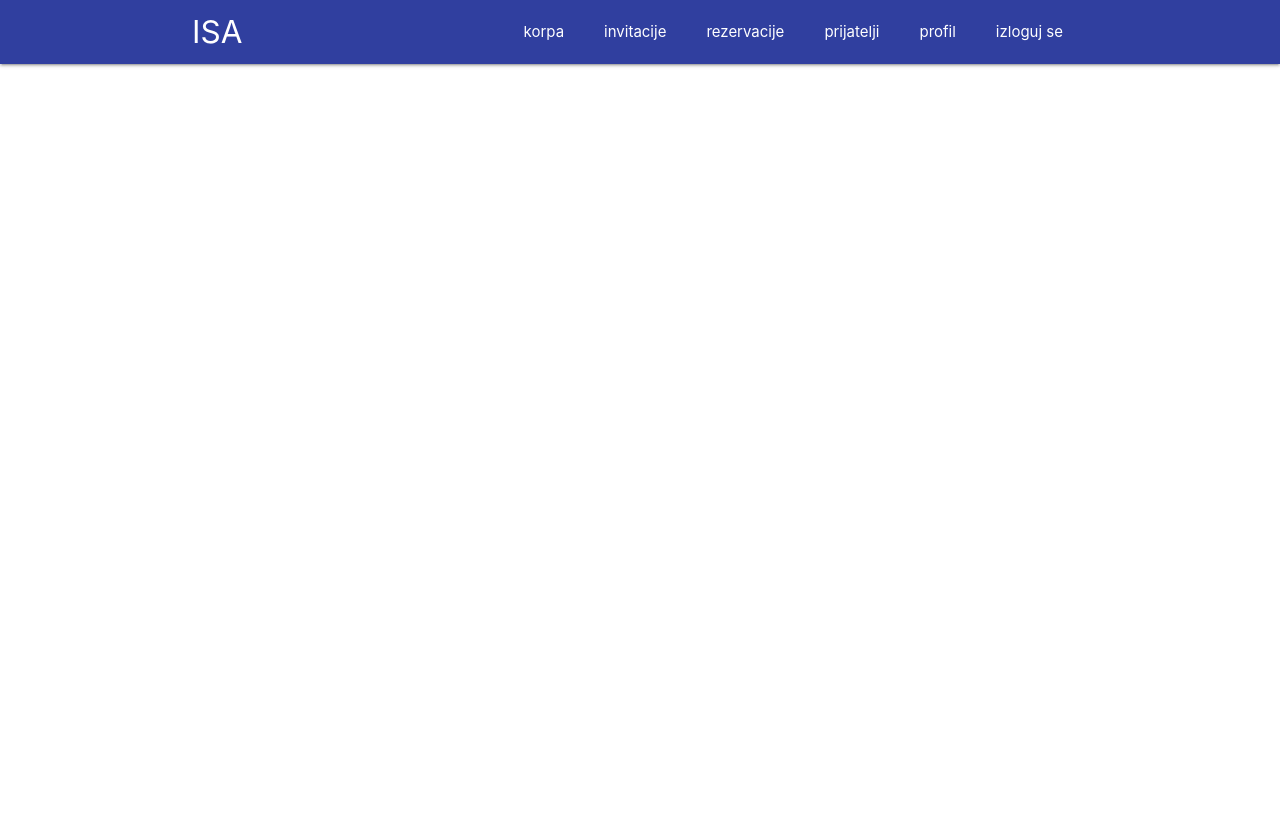
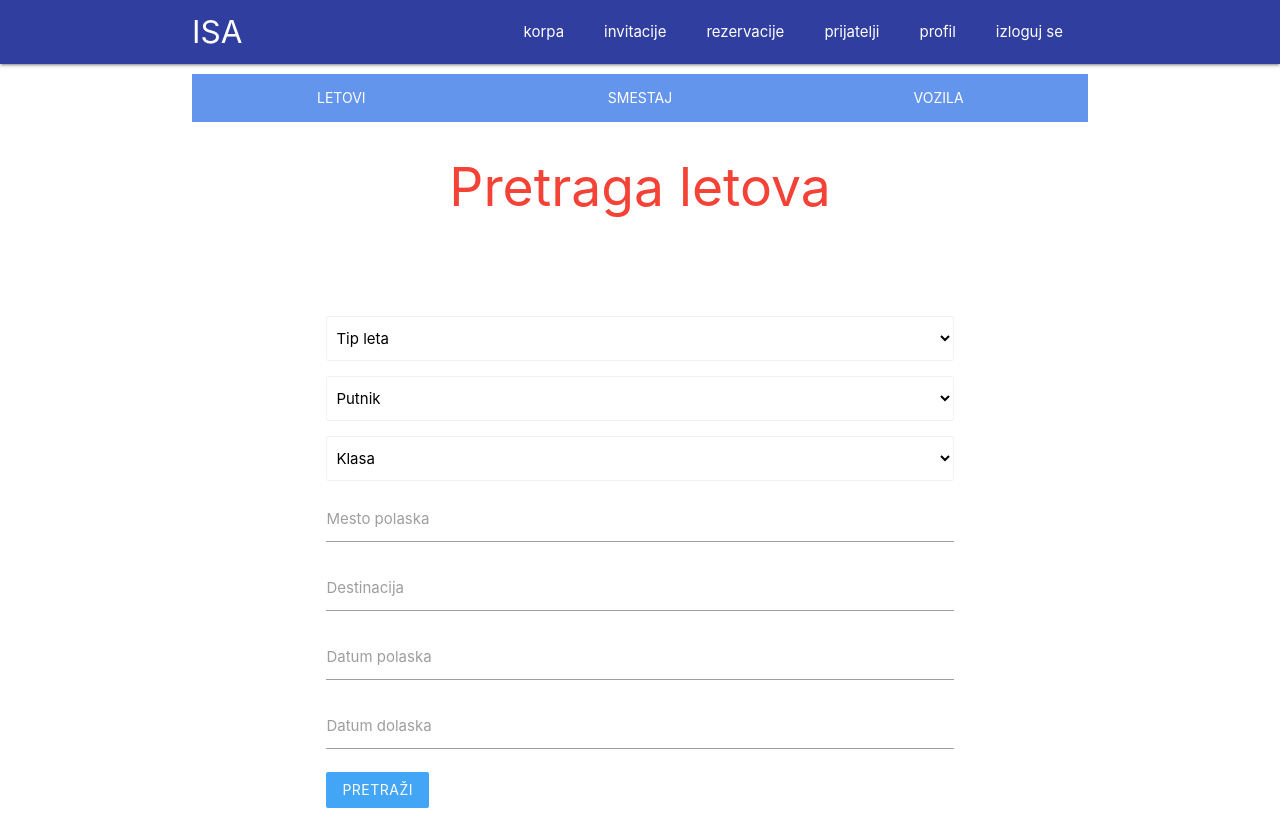
Before and after one commit to denispon/copy-of-ISA-project, a React (Create React App) app in the folder isa-front/: page /letovi in a window 1280 px wide. Before the commit the page ends 800 px from the top, so only its background shows below. Built offline with nearby package versions, Linux system fonts and the light colour scheme.

Commit message:
Dodata forma za pretragu letova i rent a cara.

```diff
--- a/isa-front/public/index.html
+++ b/isa-front/public/index.html
@@ -43,7 +43,13 @@
       To begin the development, run `npm start` or `yarn start`.
       To create a production bundle, use `npm run build` or `yarn build`.
     -->
+    <script src = "https://code.jquery.com/jquery-3.3.1.min.js"></script>
     <script src="https://cdnjs.cloudflare.com/ajax/libs/materialize/1.0.0/js/materialize.min.js"></script>
+    <script>$(document).ready(function(){
+      $('.datepicker').datepicker({
+
+      });
+    });</script>
 
   </body>
 </html>
--- a/isa-front/src/App.js
+++ b/isa-front/src/App.js
@@ -6,8 +6,11 @@ import DashboardUserLogged from "./components/layout/UserLoggedTabs";
 import Friends from "./components/dashboard/friends/FriendsComponent";
 import UserProfile from "./components/dashboard/UserProfile";
 import HotelPretraga from "./components/dashboard/HotelPretraga";
+import LetoviPretraga from "./components/dashboard/LetoviPretraga";
+import RentACarPretraga from "./components/dashboard/RentACarPretraga";
 
 class App extends Component {
+
   render() {
     return (
       <BrowserRouter>
@@ -18,6 +21,8 @@ class App extends Component {
             <Route path="/friends" component={Friends}></Route>
             <Route path="/userProfile" component={UserProfile}></Route>
             <Route path="/smestaj" component={HotelPretraga}></Route>
+            <Route path="/letovi" component={LetoviPretraga}></Route>
+            <Route path="/vozila" component={RentACarPretraga}></Route>
           </Switch>
         </div>
       </BrowserRouter>
--- a/isa-front/src/components/dashboard/HotelPretraga.js
+++ b/isa-front/src/components/dashboard/HotelPretraga.js
@@ -1,12 +1,16 @@
 import React, {Component} from 'react'
 import UserLoggedTabs from '../layout/UserLoggedTabs';
 
+class HotelPretraga extends Component {
 
 
-class HotelPretraga extends Component {
 
     state = {
 
+    }
+
+    handleSubmit = (e) => {
+        e.preventDefault();
     }
 
     render() {
@@ -15,7 +19,7 @@ class HotelPretraga extends Component {
                 <UserLoggedTabs></UserLoggedTabs>
                 <div className="container">
 
-                    <form className="white" >
+                    <form className="white" onSubmit={this.handleSubmit} >
                         <h2 className="red-text lighten-1 center">Pretraga hotela</h2>
                         <div className="container">
                             <div className="input-field">
@@ -23,12 +27,12 @@ class HotelPretraga extends Component {
                                 <input type="text" id='ime_adresa' />
                             </div>
                             <div className="input-field">
-                                <label htmlFor="datom_dolaska">Datum dolaska</label>
-                                <input type="text" id='datom_dolaska' />
+                                <label htmlFor="datum_dolaska">Datum dolaska</label>
+                                <input type="text" id='datum_dolaska' className="datepicker"/>
                             </div>
                             <div className="input-field">
                                 <label htmlFor="datum_odlaska">Datum odlaska</label>
-                                <input type="text" id='datum_odlaska' />
+                                <input type="text" id='datum_odlaska' className="datepicker"/>
                             </div>
                             <div className="input-field">
                                 <label htmlFor="sobe">Broj soba</label>
--- /dev/null
+++ b/isa-front/src/components/dashboard/LetoviPretraga.js
@@ -0,0 +1,86 @@
+import React, {Component} from 'react'
+import UserLoggedTabs from '../layout/UserLoggedTabs';
+import ReactDOM from 'react-dom';
+
+
+
+class LetoviPretraga extends Component {
+
+    state = {
+
+    }
+
+
+   /*componentDidMount() {
+        var element = ReactDOM.findDOMNode(this.refs.dropdown)
+
+        $(element).ready(function() {
+          $('select').material_select();
+        });
+      }*/
+
+    render() {
+        return (
+            <div>
+                <UserLoggedTabs></UserLoggedTabs>
+                <div className="container">
+
+                    <form className="white" >
+                        <h2 className="red-text lighten-1 center">Pretraga letova</h2>
+                        <div className="container">
+
+                            <div class="input-field col s12">
+                                <select className="browser-default">
+                                    <option value="" disabled selected>Tip leta</option>
+                                    <option value="1">Option 1</option>
+                                    <option value="2">Option 2</option>
+                                    <option value="3">Option 3</option>
+                                </select>
+                            </div>
+
+                            <div class="input-field col s12">
+                                <select className="browser-default">
+                                    <option value="" disabled selected>Putnik</option>
+                                    <option value="1">Option 1</option>
+                                    <option value="2">Option 2</option>
+                                    <option value="3">Option 3</option>
+                                </select>
+                            </div>
+
+                            <div class="input-field col s12">
+                                <select className="browser-default">
+                                    <option value="" disabled selected>Klasa</option>
+                                    <option value="1">Option 1</option>
+                                    <option value="2">Option 2</option>
+                                    <option value="3">Option 3</option>
+                                </select>
+                            </div>
+
+                            <div className="input-field">
+                                <label htmlFor="mesto_polaska">Mesto polaska</label>
+                                <input type="text" id='mesto_polaska' />
+                            </div>
+                            <div className="input-field">
+                                <label htmlFor="destinacija">Destinacija</label>
+                                <input type="text" id='destinacija' />
+                            </div>
+                            <div className="input-field">
+                                <label htmlFor="datum_polaska">Datum polaska</label>
+                                <input type="text" id='datum_polaska' className="datepicker"/>
+                            </div>
+                            <div className="input-field">
+                                <label htmlFor="datum_dolaska">Datum dolaska</label>
+                                <input type="text" id='datum_dolaska' className="datepicker"/>
+                            </div>
+                            <div className="input-field">
+                                <button className="btn blue lighten-1 z-depth-0">Pretraži</button>
+                             </div>
+                        </div>
+                    </form>
+                </div>
+            </div>
+        )
+    }
+};
+
+export default LetoviPretraga;
--- /dev/null
+++ b/isa-front/src/components/dashboard/RentACarPretraga.js
@@ -0,0 +1,78 @@
+import React, {Component} from 'react'
+import UserLoggedTabs from '../layout/UserLoggedTabs';
+
+
+
+class RentACarPretraga extends Component {
+
+    state = {
+
+    }
+
+    render() {
+        return (
+            <div>
+                <UserLoggedTabs></UserLoggedTabs>
+                <div className="container">
+
+                    <form className="white" >
+                        <h2 className="red-text lighten-1 center">Pretraga vozila</h2>
+                        <div className="container">
+
+                            <div className="input-field">
+                                <label htmlFor="lokacija_preuzimanja">Lokacija preuzimanja</label>
+                                <input type="text" id='lokacija_preuzimanja' />
+                            </div>
+
+                            <div className="input-field">
+                                <label htmlFor="lokacija_ostavljanja">Lokacija ostavljanja</label>
+                                <input type="text" id='lokacija_ostavljanja' />
+                            </div>
+
+                            <div className="input-field">
+                                <label htmlFor="datum_preuzimanja">Datum preuzimanja</label>
+                                <input type="text" id='datum_preuzimanja' className="datepicker"/>
+                            </div>
+
+                            <div className="input-field">
+                                <label htmlFor="vreme_preuzimanja">Vreme preuzimanja</label>
+                                <input type="text" id='vreme_preuzimanja' />
+                            </div>
+
+
+                            <div className="input-field">
+                                <label htmlFor="datum_ostavljanja">Datum ostavljanja</label>
+                                <input type="text" id='datum_ostavljanja' className="datepicker"/>
+                            </div>
+
+                            <div className="input-field">
+                                <label htmlFor="vreme_ostavljanja">Vreme ostavljanja</label>
+                                <input type="text" id='vreme_ostavljanja' />
+                            </div>
+
+                            <div className="input-field">
+                                <label htmlFor="broj_putnika">Broj putnika</label>
+                                <input type="number" id='broj_putnika' />
+                            </div>
+
+                            <div class="input-field col s12">
+                                <select className="browser-default">
+                                    <option value="" disabled selected>Tip vozila</option>
+                                    <option value="1">Option 1</option>
+                                    <option value="2">Option 2</option>
+                                    <option value="3">Option 3</option>
+                                </select>
+                            </div>
+
+                            <div className="input-field">
+                                <button className="btn blue lighten-1 z-depth-0">Pretraži</button>
+                             </div>
+                        </div>
+                    </form>
+                </div>
+            </div>
+        )
+    }
+};
+
+export default RentACarPretraga;
```
